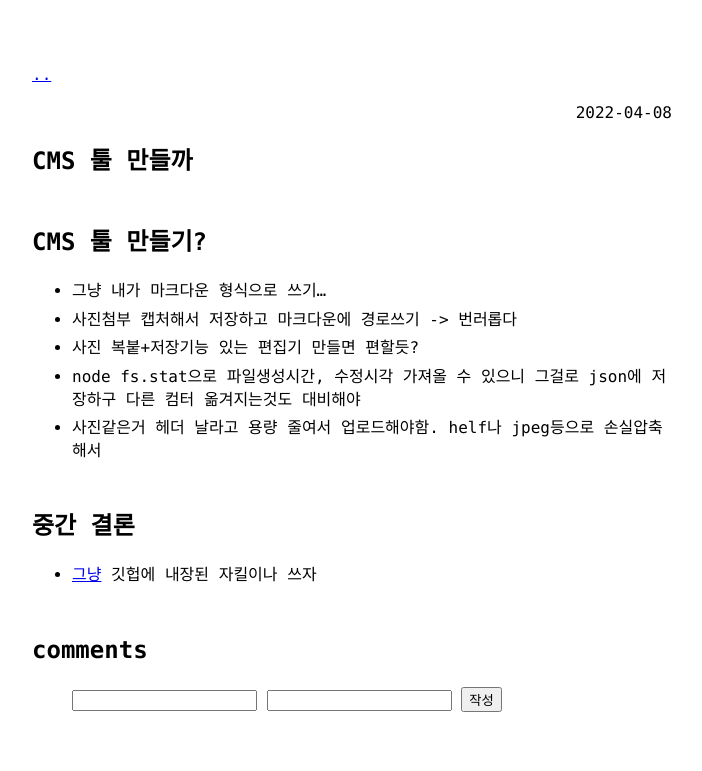
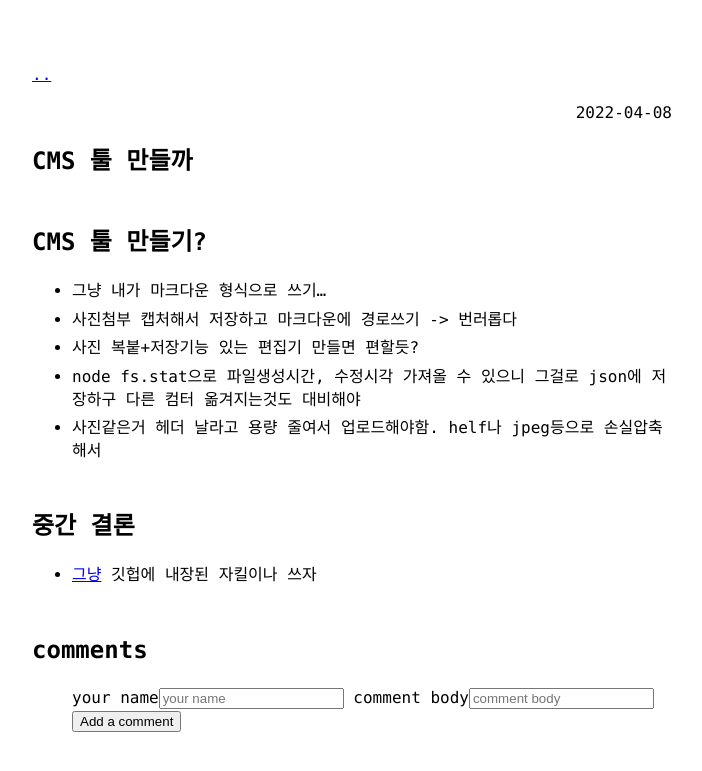
Before and after one commit to esctabcapslock/esctabcapslock.github.io, a Jekyll site: the page built from _posts/2022-04-08-CMS 툴 만들기.md, in a window 1280 px wide. Shown: the top 771 px of the page, without its empty margins (288-990 px from the left). Built offline with Jekyll 4.4.1, drawn with Linux system fonts in a browser that asks for light colours; comment, search, counter and statistics services are not loaded; part of the change alters nothing that is shown.

Commit message:
댓글 수정기능 추가;

```diff
--- a/_config.yml
+++ b/_config.yml
@@ -27,3 +27,4 @@ sass:
 plugins:
   - jekyll-feed
   - jekyll-seo-tag
+  - jekyll-sitemap
--- a/_includes/head.html
+++ b/_includes/head.html
@@ -22,7 +22,7 @@
   <script async="" src="https://www.googletagmanager.com/gtag/js?id=G-KP33B5XP6F"></script>
 
   <!-- post 내부일 경우만 호출하도록 손 봐야함 -->
-  {% if page %}
+  {% if page.type=="post" %}
     <script type="module" src="/assets/js/comment.js"></script>
     <script async src="https://www.google.com/recaptcha/api.js"></script>
     <script>
--- a/_layouts/post.html
+++ b/_layouts/post.html
@@ -17,9 +17,9 @@ layout: default
     <h2>comments</h2>
     <ul id="post-comment-ul"></ul>
     <ul id="post-comment-input">
-      <input type="text" name="user">
-      <input type="text" name="body">
-      <button type="submit" id="comment-submit">작성</button>
+      <label for="user">your name</label><input type="text" name="user" placeholder="your name">
+      <label for="body">comment body</label><input type="text" name="body" placeholder="comment body">
+      <button type="submit" id="comment-submit">Add a comment</button>
     </ul>
   </p>
 </article>
--- a/assets/js/comment.js
+++ b/assets/js/comment.js
@@ -3,6 +3,7 @@ const encodedStr = r=>r.replace(/[\u00A0-\u9999<>\&]/gi, i=>'&#'+i.charCodeAt(0)
 
 // Import the functions you need from the SDKs you need
 import { initializeApp } from "https://www.gstatic.com/firebasejs/9.6.10/firebase-app.js";
+import { getAuth, signInAnonymously,onAuthStateChanged  } from 'https://www.gstatic.com/firebasejs/9.6.10/firebase-auth.js'
 // import { getAnalytics } from "https://www.gstatic.com/firebasejs/9.6.10/firebase-analytics.js";
 import { getFirestore, getDoc, getDocs, doc, setDoc, collection, Timestamp } from "https://www.gstatic.com/firebasejs/9.6.10/firebase-firestore.js"
 // TODO: Add SDKs for Firebase products that you want to use
@@ -29,18 +30,44 @@ console.log('app', app)
 console.log('db', db)
 
 
+// 익명 사용자 관리
+const auth = getAuth();
+signInAnonymously(auth)
+  .then(() => {
+    // Signed in..
+  })
+  .catch((error) => {
+    const errorCode = error.code;
+    const errorMessage = error.message;
+    // ...
+  });
+
+let uid = undefined
+onAuthStateChanged(auth, (user) => {
+  if (user) {
+    // User is signed in, see docs for a list of available properties
+    // https://firebase.google.com/docs/reference/js/firebase.User
+    console.log('uid',user.uid,'user',user)
+    uid = user.uid;
+    // ...
+  } else {
+    // User is signed out
+    // ...
+  }
+});
 
 let _postname = undefined
 const postname = _postname?_postname:decodeURIComponent(location.toString().split('/')[3]).replace(/\.html$/, '')
 if (!postname) throw('postname 잘못됨')
+// const getdocsRef = collection(db, "comment", postname, "comment")
 const getdocsRef = collection(db, "comment", postname, "comment")
 
 export async function getcomments(_postname) {
 
-
   const docSnaps = await getDocs(getdocsRef);
   const comments = []
   docSnaps.forEach(v => comments.push([v.id, v.data()]))
+  comments.sort((a,b)=>a[1].time.seconds>b[1].time.seconds)
   return comments
 }
 
@@ -48,25 +75,37 @@ export async function getcomments(_postname) {
 export async function setcomments(user, body){
   if(typeof user != "string") throw('user가 이상함');
   if(typeof body != "string") throw('댓글 내용이 이상함');
+  if(typeof uid != "string") throw('uid 설정 실패');
+  const now = Timestamp.now()
+  const comment_id = `c${now.seconds}_${parseInt(Math.random()*1000000)}`
+  const comment_data = {user,body,uid,time:now}
   if(!comments || !Array.isArray(comments)) throw('댓글이 없음')
-  await setDoc(doc(getdocsRef,`c${comments.length+1}`),{
-    user,
-    body,
-    time:Timestamp.now()
-  })
+  await setDoc(doc(getdocsRef,comment_id),comment_data)
+  comments.push([comment_id,comment_data])
 }
 
-let comments = undefined
+let comments = await getcomments()
+// console.log(Timestamp.now())
 
 
 async function show_comments(){
   const ele = document.getElementById('post-comment-ul')
-  ele.innerHTML = ''
-  comments =  await getcomments()
+  let out_html = ''
+  // comments =  await getcomments()
   console.log('comments', comments)
-  for (const com of comments){
-    ele.innerHTML+=`<li><span>${encodedStr(com[1]?.user)}</span><span>${encodedStr(com[1]?.body)}</span></li>`
+  for (const [id, data] of comments) if(/^c(\d+)_(\d+)$/.test(id)){
+
+    out_html+=
+      `<li id=commentid_${id}>
+        <span>${encodedStr(data.user)}</span>
+        <time>${encodedStr((new Date(data.time.seconds*1000)).toLocaleString())}</time>
+        <span>${encodedStr(data.body)}</span>
+        ${uid==data.uid?`<a href="javascript:edit_comment('${id}')">edit</a/>
+        <a href="javascript:delete_comment('${id}')">del</a/>`:''}
+        <p class="comment_edit"></p>
+      </li>`
   }
+  ele.innerHTML = out_html
 }
 await show_comments()
 
@@ -78,6 +117,65 @@ document.getElementById('comment-submit').addEventListener('click',async e=>{
     await setcomments(user, body)
   }catch(err){
     alert(err)
+    throw(err)
   }
   await show_comments()
 })
+
+
+function find_index_at_comments(comment_id){
+  // console.log('comments', comments)
+  for (const i in comments){
+    if (comments[i][0]==comment_id) return i
+  }
+  throw('목록에서 찾을 수 없음')
+}
+
+export async function edit_comment(comment_id){
+  // 목록에서 찾기
+  const index = find_index_at_comments(comment_id)
+  const [_,comment] = comments[index]
+  console.log('[edit_comment]',index, comment)
+  const ele = document.querySelector('#commentid_'+comment_id+' .comment_edit')
+  ele.innerHTML+=
+    `
+    <label for="user">your name</label><input type="text" name="user" placeholder="your name">
+    <label for="body">comment body</label><input type="text" name="body" placeholder="comment body">
+    <button type="submit" id="comment-submit" onclick="edit_comment_apply('${comment_id}')">Add a comment</button>
+    `
+    ele.querySelector('input[name=user]').value = comment.user
+    ele.querySelector('input[name=body]').value = comment.body
+}
+export async function edit_comment_apply(comment_id){
+  console.log('[edit_comment_apply]')
+  const index = find_index_at_comments(comment_id)
+  const ele = document.getElementById('commentid_'+comment_id)
+  const user = ele.querySelector('input[name=user]').value
+  const body = ele.querySelector('input[name=body]').value
+
+  if(typeof user != "string") throw('user가 이상함');
+  if(typeof body != "string") throw('댓글 내용이 이상함');
+  if(typeof uid != "string") throw('uid 설정 실패');
+
+  comments[index][1].user = user
+  comments[index][1].body = body
+  await show_comments()
+
+  const now = Timestamp.now()
+  if(!comments || !Array.isArray(comments)) throw('댓글이 없음')
+  await setDoc(doc(getdocsRef,comment_id),{
+    user,
+    body,
+    uid,
+    time:now
+  })
+}
+
+export async function delete_comment(comment_id){
+  console.log('[delete_comment]')
+  const index = find_index_at_comments(comment_id)
+
+}
+window.edit_comment = edit_comment
+window.edit_comment_apply  = edit_comment_apply
+window.delete_comment = delete_comment
```
Also changed, not shown: 1 other file.
